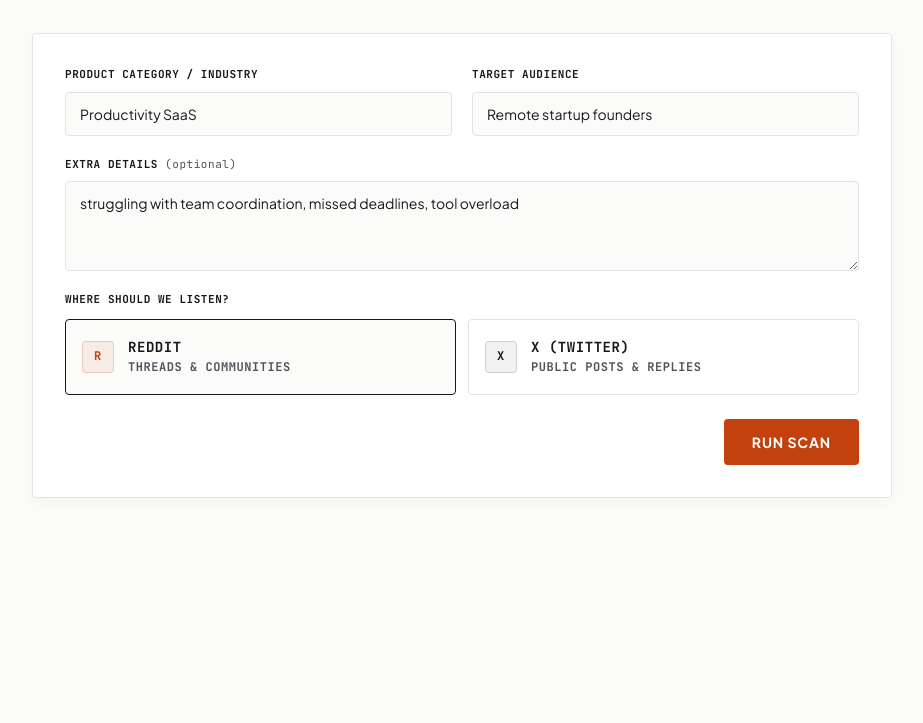
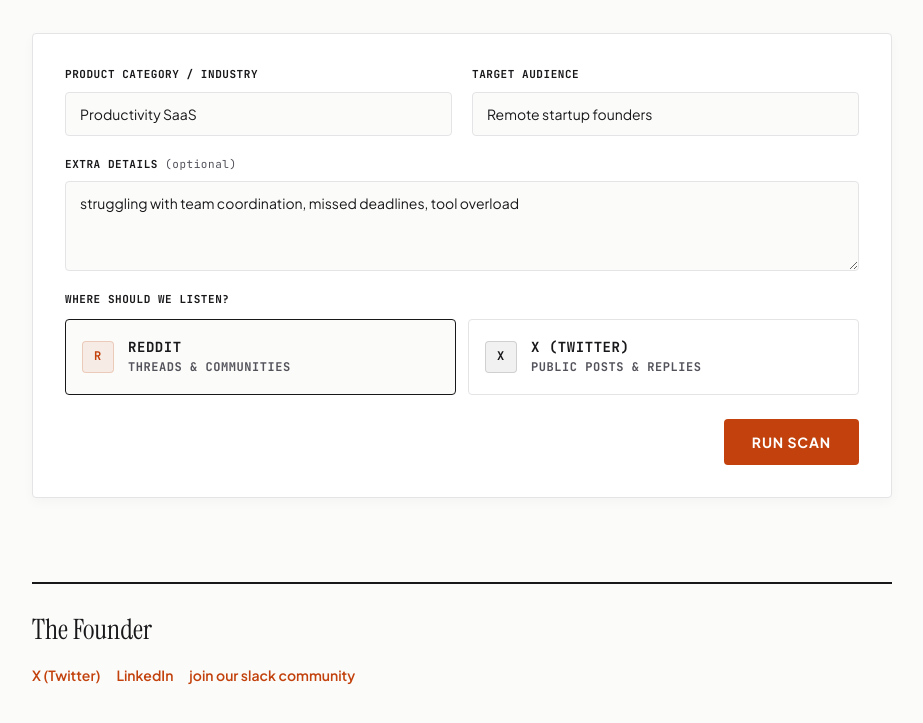
Before and after one commit to Merth1470/ComplaintLead, a website: page public/index.html in a window 1280 px wide. Shown: the part 267-990 px from the top of the page, without its empty margins (178-1101 px from the left). Before the commit the page ends 841 px from the top, so only its background shows below. Drawn offline with Linux system fonts and the light colour scheme.

Commit message:
the founder bolumu eklendi

```diff
--- a/public/index.html
+++ b/public/index.html
@@ -542,6 +542,40 @@
       font-size: 13px;
     }
 
+    /* Founder Section */
+    .founder-section {
+      margin-top: 48px;
+      padding-top: 24px;
+      border-top: 2px solid var(--text);
+    }
+
+    .founder-section h3 {
+      font-family: "Instrument Serif", serif;
+      font-size: 28px;
+      font-weight: 400;
+      margin-bottom: 12px;
+    }
+
+    .founder-links {
+      display: flex;
+      flex-wrap: wrap;
+      gap: 16px;
+      align-items: center;
+    }
+
+    .founder-links a {
+      color: var(--accent);
+      text-decoration: none;
+      font-weight: 600;
+      font-size: 14px;
+      transition: color 0.15s ease;
+    }
+
+    .founder-links a:hover {
+      color: var(--accent-hover);
+      text-decoration: underline;
+    }
+
     @media(max-width: 720px) {
       .grid, .source-cards, .cards {
         grid-template-columns: 1fr;
@@ -675,6 +709,15 @@
     </div>
 
     <div class="cards" id="cards"></div>
+
+    <section class="founder-section">
+      <h3>The Founder</h3>
+      <div class="founder-links">
+        <a href="https://x.com/MertHemedan" target="_blank" rel="noopener noreferrer">X (Twitter)</a>
+        <a href="https://www.linkedin.com/in/mert-hemedan-1a0411418/" target="_blank" rel="noopener noreferrer">LinkedIn</a>
+        <a href="https://join.slack.com/t/complaintlead/shared_invite/zt-44qv3ve39-OCSe6X0Rhj9CBcE_WdGX1g" target="_blank" rel="noopener noreferrer">join our slack community</a>
+      </div>
+    </section>
   </div>
 
   <script>
```
